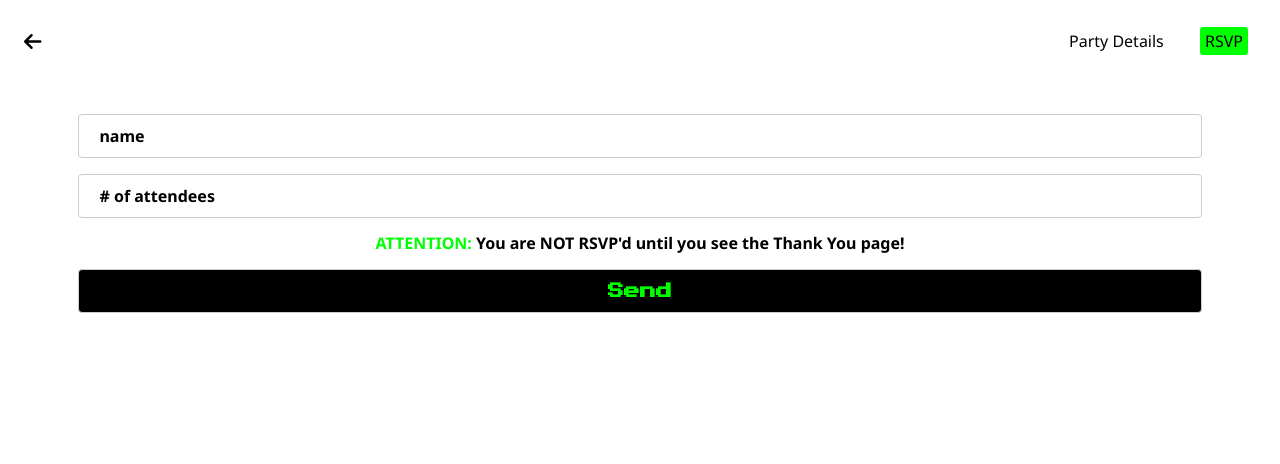
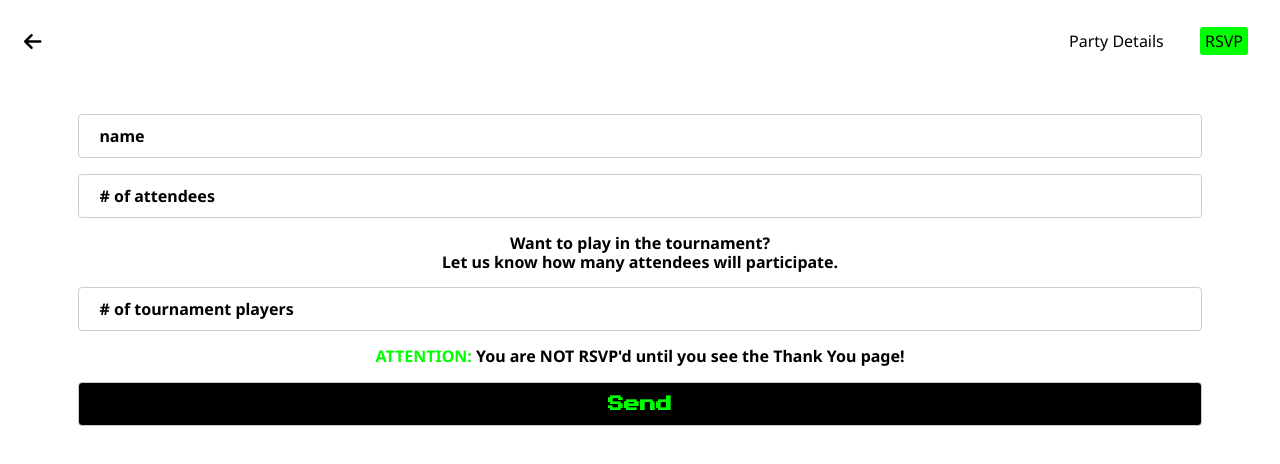
Before and after one commit to mserr113/Franks-40th-Birthday, a plain HTML site: page rsvp.html in a window 1280 px wide. Drawn offline with Linux system fonts and the light colour scheme.

Commit message:
tournament-note

```diff
--- a/rsvp.html
+++ b/rsvp.html
@@ -35,6 +35,8 @@
             <form action="https://formsubmit.co/mserr113@gmail.com" method="POST">
                 <input type="text" name="name" placeholder="name" required>
                 <input type="text" name="# of attendees" placeholder="# of attendees" required>
+                <div class="tournament-note black"> Want to play in the tournament?<br>Let us know how many attendees will participate.</div>
+                <input type="text" name="tournament player" placeholder="# of tournament players" required>
                 <input type="hidden" name="_next" value="https://mserr113.github.io/Franks-40th-Birthday/thankyou.html">
                 <div class="attention">ATTENTION: <span class="attention-note">You are NOT RSVP'd until you see the Thank You page!</span></div>
                 <button type="submit">Send</button>
--- a/styles/rsvp.sass
+++ b/styles/rsvp.sass
@@ -25,9 +25,13 @@ button
     color: #00ff00
     background-color: black
 
+.tournament-note,
 .attention
     font-weight: 700
     margin: 1em
     text-align: center
     .attention-note
         color: black
+
+.black
+    color: black
```
Also changed, not shown: styles/rsvp.css, 1 other file.
